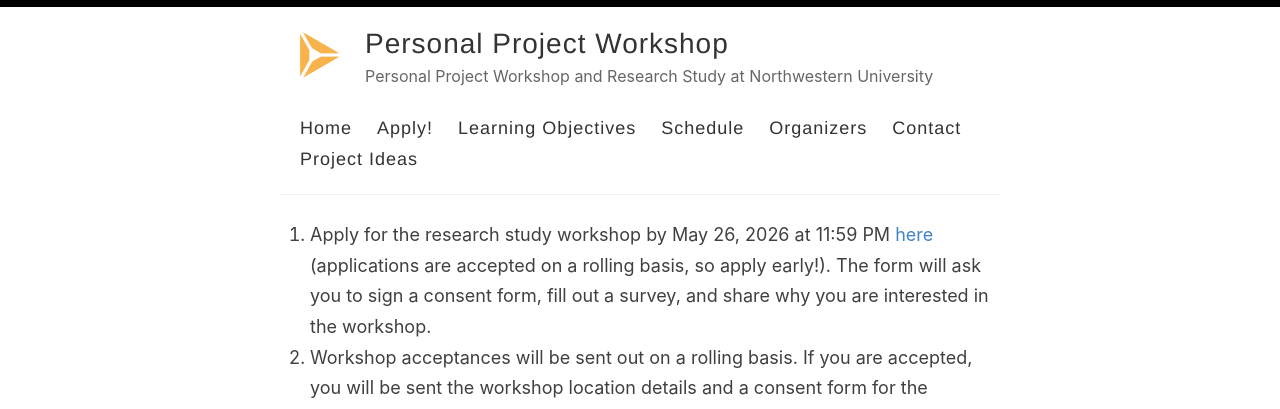
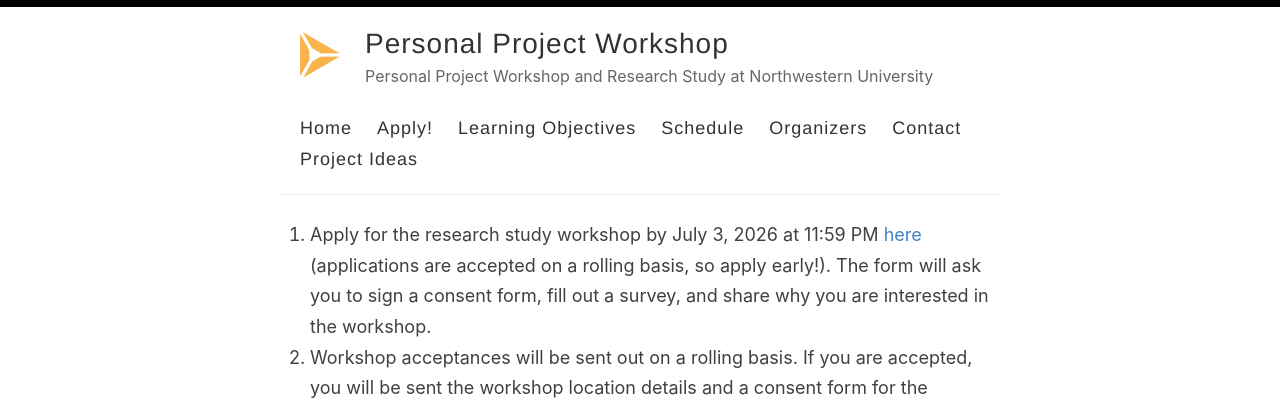
Before and after one commit to NUDelta/personal-project-workshop, a Jekyll site: the page built from apply.md, in a window 1280 px wide. Shown: the top 409 px of the page. Built offline with Jekyll 4.4.1, drawn with Linux system fonts in a browser that asks for light colours.

Commit message:
Date update

```diff
--- a/apply.md
+++ b/apply.md
@@ -3,7 +3,7 @@ layout: default
 permalink: apply
 ---
 
-1. Apply for the research study workshop by May 26, 2026 at 11:59 PM [here](https://northwestern.az1.qualtrics.com/jfe/form/SV_0NyQaLtByJe0HYO) (applications are accepted on a rolling basis, so apply early!). The form will ask you to sign a consent form, fill out a survey, and share why you are interested in the workshop.
+1. Apply for the research study workshop by July 3, 2026 at 11:59 PM [here](https://northwestern.az1.qualtrics.com/jfe/form/SV_0NyQaLtByJe0HYO) (applications are accepted on a rolling basis, so apply early!). The form will ask you to sign a consent form, fill out a survey, and share why you are interested in the workshop.
 2. Workshop acceptances will be sent out on a rolling basis. If you are accepted, you will be sent the workshop location details and a consent form for the workshop itself.
 
 The application and workshop are a part of a research study. To be eligible for this research study, you must be a Northwestern University student aged 18 or older. This study is approved by the Northwestern IRB (_STU00226229: Designing programming problem solving support for students_). The PI for this study is Professor Eleanor O’Rourke. Your professors will not know if you choose to participate in this study or not and your participation will not affect your standing at Northwestern University.
```
